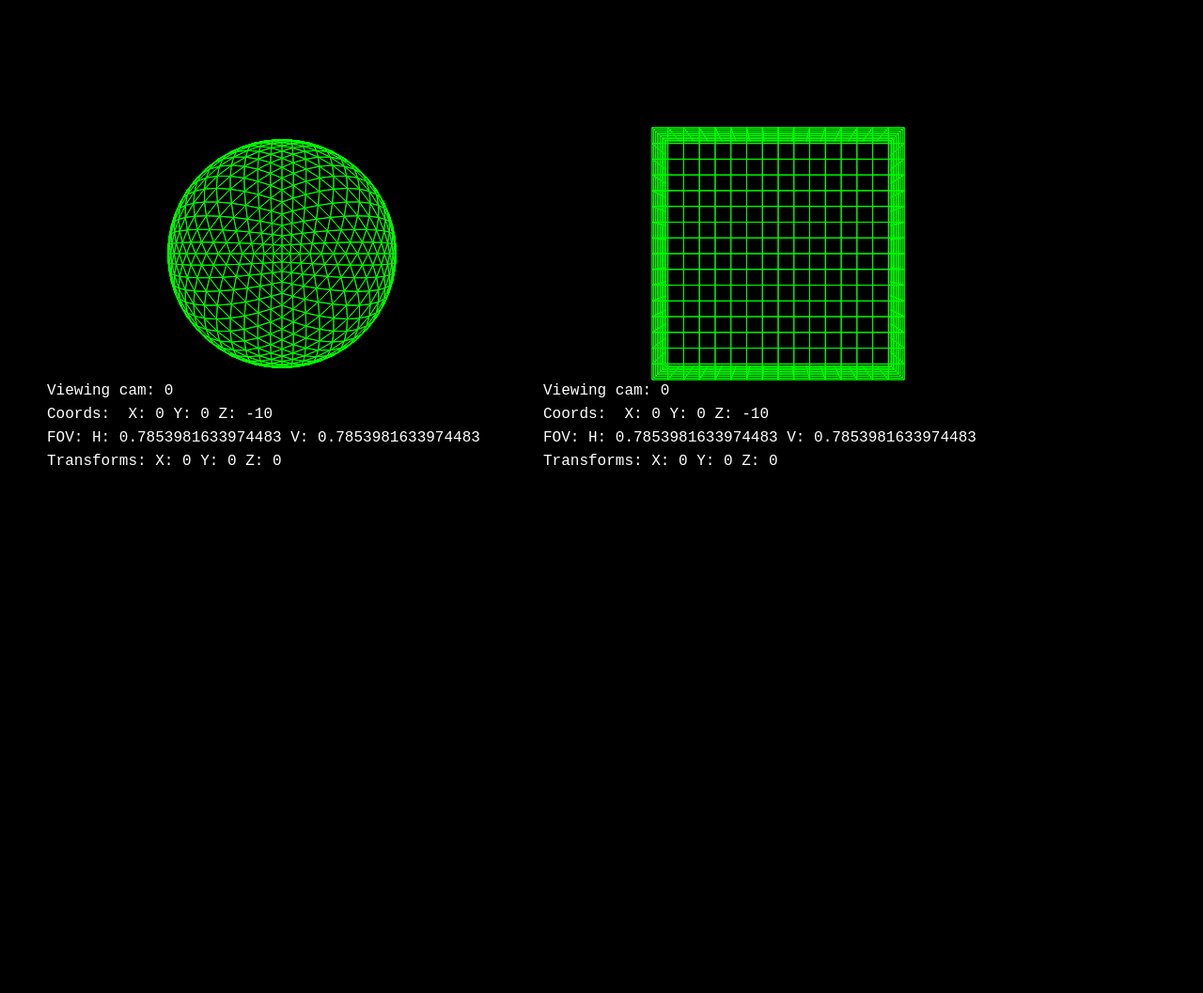
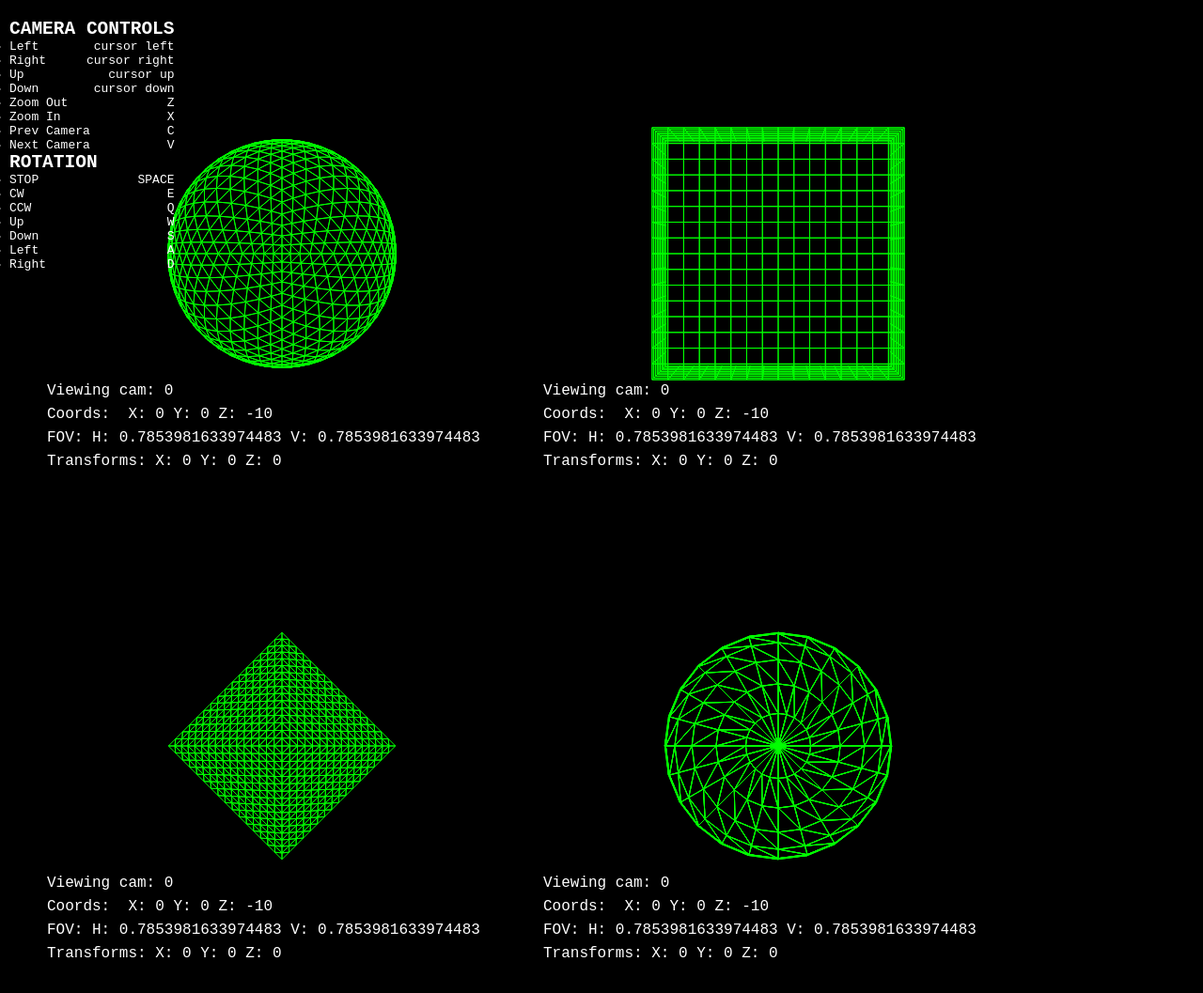
Before and after one commit to 64kbytes/html3d, a plain HTML site: page index.html in a window 1280 px wide. Shown: the whole page at 94% size. Before the commit the page ends 800 px from the top, so only its background shows below. Drawn offline with Linux system fonts and the light colour scheme.

Commit message:
Some small fixes. Better keyboard selection and some help text

```diff
--- a/css/main.css
+++ b/css/main.css
@@ -8,7 +8,7 @@ body{
     background: black;
 }
 
-div[role='main']{
+main{
     width: 1200px;
     margin: 10px auto;
 }
@@ -54,3 +54,13 @@ canvas:hover{
 #debug h3{
     color: black;
 }
+
+#info{
+    padding: 10px;
+    position: fixed;
+    color: white;
+}
+
+#info li span {
+    float: right;
+}
--- a/index.html
+++ b/index.html
@@ -9,13 +9,41 @@
         <script src='./main.js'></script>
     </head>
     <body>
-		<div id='info'></div>
+        <div id='info'>
+            <ul id='controls'>
+                <li>
+                    <h2>CAMERA CONTROLS</h2>
+                    <ul>
+                        <li>Left <span>cursor left</span></li>
+                        <li>Right <span>cursor right</span></li>
+                        <li>Up <span>cursor up</span></li>
+                        <li>Down <span>cursor down</span></li>
+                        <li>Zoom Out <span>Z</span></li>
+                        <li>Zoom In <span>X</span></li>
+                        <li>Prev Camera <span>C</span></li>
+                        <li>Next Camera <span>V</span></li>
+                    </ul>
+                </li>
+                <li>
+                    <h2>ROTATION</h2>
+                    <ul>
+                        <li>STOP <span>SPACE</span></li>
+                        <li>CW <span>E</span></li>
+                        <li>CCW <span>Q</span></li>
+                        <li>Up <span>W</span></li>
+                        <li>Down <span>S</span></li>
+                        <li>Left <span>A</span></li>
+                        <li>Right <span>D</span></li>
+                    </ul>
+                </li>
+            </ul>
+        </div>
 
-		<div role='main'>
+        <main>
             <canvas id='cnv-NW' width='500' height='500' ></canvas>
             <canvas id='cnv-NE' width='500' height='500' ></canvas>
-			<!--canvas id='cnv-SE' width='500' height='500' ></canvas>
-			<canvas id='cnv-SW' width='500' height='500' ></canvas-->
-		</div>
+            <canvas id='cnv-SE' width='500' height='500' ></canvas>
+            <canvas id='cnv-SW' width='500' height='500' ></canvas>
+        </main>
     </body>
 </html>
--- a/main.js
+++ b/main.js
@@ -1,10 +1,10 @@
 var Camera;
 
 var CTRL = {
-	viewlist:	new Array(),
+    viewlist:   new Array(),
     indx:       {},
-    pntr:		0,
-	init:		function(){
+    pntr:       0,
+    init:       function(){
 
         var views = new Array(
             new Viewport(
@@ -14,50 +14,73 @@ var CTRL = {
                     new Camera(-1.0, -1.0, -5)
                 )
             ),
-			new Viewport(document.getElementById('cnv-NE'))
-			//new Viewport(document.getElementById('cnv-NE'))
-			//new Viewport(document.getElementById('cnv-SE')),
-			//new Viewport(document.getElementById('cnv-SW')),
+            new Viewport(
+                document.getElementById('cnv-NE'),
+                new Array(
+                    new Camera(0.0, 0.0, -10),
+                    new Camera(-1.0, -1.0, -5)
+                )
+            ),
+            new Viewport(
+                document.getElementById('cnv-SW'),
+                new Array(
+                    new Camera(0.0, 0.0, -10),
+                    new Camera(-1.0, -1.0, -5)
+                )
+            ),
+            new Viewport(
+                document.getElementById('cnv-SE'),
+                new Array(
+                    new Camera(0.0, 0.0, -10),
+                    new Camera(-1.0, -1.0, -5)
+                )
+            )
         );
 
         CTRL.addviews(views);
 
         KeyboardController({
             // MODEL ROTATION
-			81:		function(){ CTRL.currview().transforms.z += 0.2 },
-			69: 	function(){ CTRL.currview().transforms.z -= 0.2 },
-			87: 	function(){ CTRL.currview().transforms.y += 0.2 },
-			65: 	function(){ CTRL.currview().transforms.y -= 0.2 },
-			83: 	function(){ CTRL.currview().transforms.x -= 0.2 },
-			68: 	function(){ CTRL.currview().transforms.x += 0.2 },
+            81:     function(){ CTRL.currview().transforms.z += 0.2 },  // Q
+            69:     function(){ CTRL.currview().transforms.z -= 0.2 },  // E
+
+            65:     function(){ CTRL.currview().transforms.y += 0.2 },  // W
+            68:     function(){ CTRL.currview().transforms.y -= 0.2 },  // S
+
+            87:     function(){ CTRL.currview().transforms.x -= 0.2 },  // A
+            83:     function(){ CTRL.currview().transforms.x += 0.2 },  // D
+
             // CAMERA CONTROLS
-			37: 	function(){ CTRL.currview().actvcam().x += 0.025; },
-			38: 	function(){ CTRL.currview().actvcam().y += 0.025; },
-			39: 	function(){ CTRL.currview().actvcam().x -= 0.025; },
-			40:		function(){ CTRL.currview().actvcam().y -= 0.025; },
-			109: 	function(){ CTRL.currview().actvcam().z -= 0.05; },
-			107: 	function(){ CTRL.currview().actvcam().z += 0.05; },
-			88: 	function(){ console.log('Next camera.'); CTRL.currview().nextcam(); },
-			90: 	function(){ console.log('Previous camera.'); CTRL.currview().prevcam(); },
+            37:     function(){ CTRL.currview().actvcam().x += 0.025; },    // left
+            38:     function(){ CTRL.currview().actvcam().y += 0.025; },    // up
+            39:     function(){ CTRL.currview().actvcam().x -= 0.025; },    // right
+            40:     function(){ CTRL.currview().actvcam().y -= 0.025; },    // down
+
+            88:     function(){ CTRL.currview().actvcam().z -= 0.05; },     // zoom in
+            90:     function(){ CTRL.currview().actvcam().z += 0.05; },     // zoom out
+
+            67:     function(){ console.log('Next camera.'); CTRL.currview().nextcam(); },      // C
+            86:     function(){ console.log('Previous camera.'); CTRL.currview().prevcam(); },  // V
             // RESET TRANSFORMATIONS
-			32: 	function(){
+            32:     function(){
                 CTRL.currview().transforms.x = 0;
                 CTRL.currview().transforms.y = 0;
                 CTRL.currview().transforms.z = 0;
             }
-		}, {81: 1, 69: 1, 87: 1, 83: 1, 65:1, 68:1, 37:1, 38:1, 39:1, 40:1, 32:0,  109:1,  107:1, 88: 0, 90: 0}, function(){});
+        }, {81: 1, 69: 1, 87: 1, 83: 1, 65:1, 68:1, 37:1, 38:1, 39:1, 40:1, 32:0,  109:1,  107:1, 88: 1, 90: 1, 67: 0, 86: 0}, function(){});
 
-		//var sphere		= new Obj3D(azimuthalSphere());
-		//var octhed		= new Obj3D(octahedron());
-		var tSphere		= new Obj3D(triadSphere());
-		var cubeOb		= new Obj3D(cube());
-		//var qSphere		= new Obj3D(quadSphere());
+        var sphere      = new Obj3D(azimuthalSphere());
+        var octhed      = new Obj3D(octahedron());
+        var tSphere     = new Obj3D(triadSphere());
+        var cubeOb      = new Obj3D(cube());
+        var qSphere     = new Obj3D(quadSphere());
 
-		//CTRL.viewlist[0].buffer.push(sphere);
-		//CTRL.viewlist[1].buffer.push(octhed);
+
         CTRL.viewlist[0].buffer.push(tSphere);
         CTRL.viewlist[1].buffer.push(cubeOb);
-		//CTRL.viewlist[4].buffer.push(qSphere);
+        CTRL.viewlist[2].buffer.push(sphere);
+        CTRL.viewlist[3].buffer.push(octhed);
+        //CTRL.viewlist[3].buffer.push(qSphere);
 
 
         loop();
@@ -65,7 +88,7 @@ var CTRL = {
     setview:    function(id){
         CTRL.pntr = CTRL.indx[id];
     },
-	currview:	function(){
+    currview:   function(){
         return CTRL.viewlist[CTRL.pntr];
     },
     addview:    function(view){
@@ -117,8 +140,8 @@ window.onload = function(){
             cam = vp.actvcam();
             vtr = vp.transforms;
 
-			ctx.fillStyle	= 'white';
-			ctx.font		= 'normal 12pt Monospace';
+            ctx.fillStyle   = 'white';
+            ctx.font        = 'normal 12pt Monospace';
             ctx.fillText('Viewing cam: ' + vp.campntr, 0, 400);
             ctx.fillText('Coords:  ' + 'X: ' + cam.x + ' Y: ' + cam.y + ' Z: ' + cam.z, 0, 425);
             ctx.fillText('FOV: ' + 'H: ' + cam.FOV.h + ' V: ' + cam.FOV.v, 0, 450);
```
Also changed, not shown: model3D.js (+11 -0 lines). Lines whose indentation alone changed are shown as unchanged.
